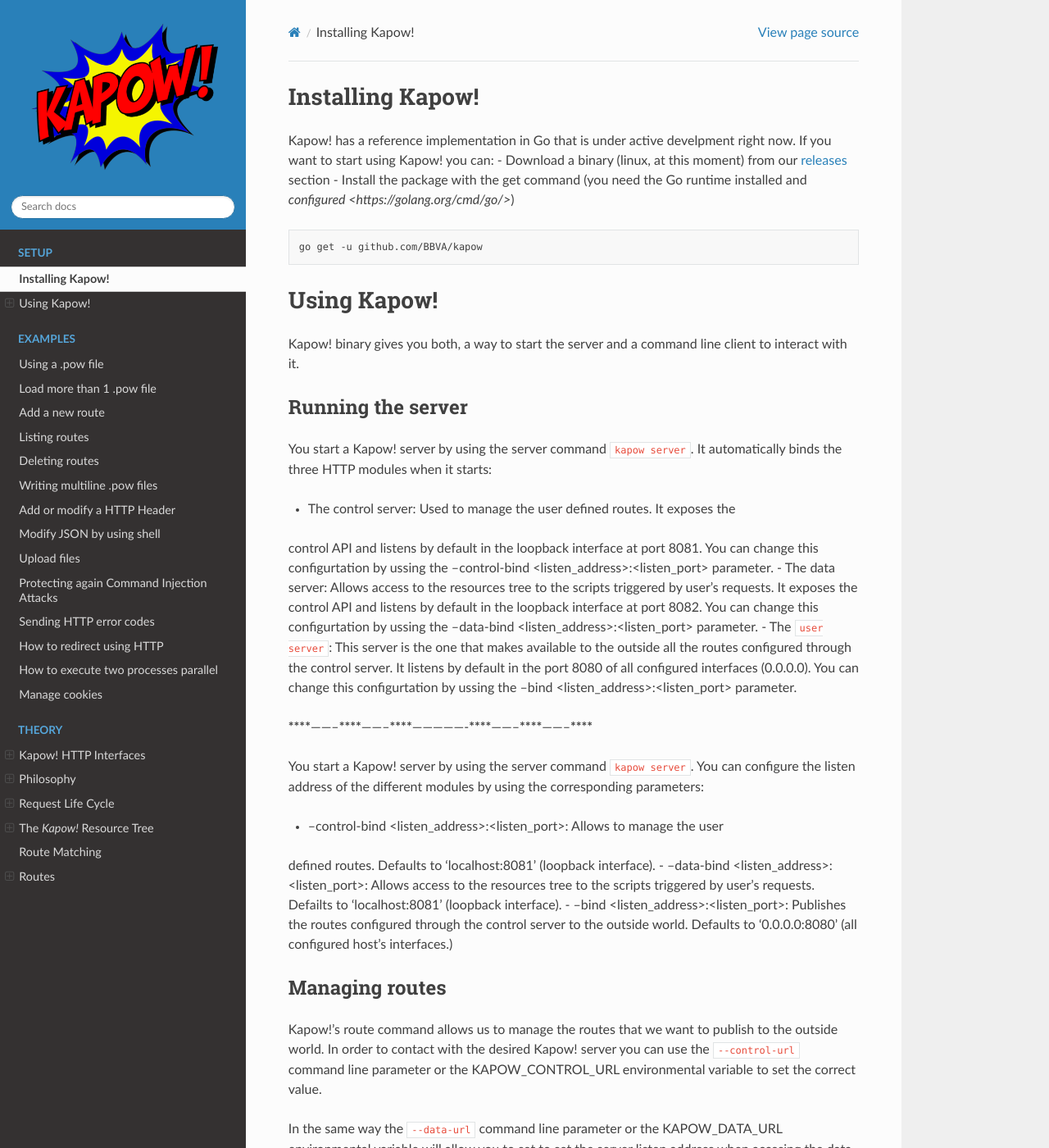
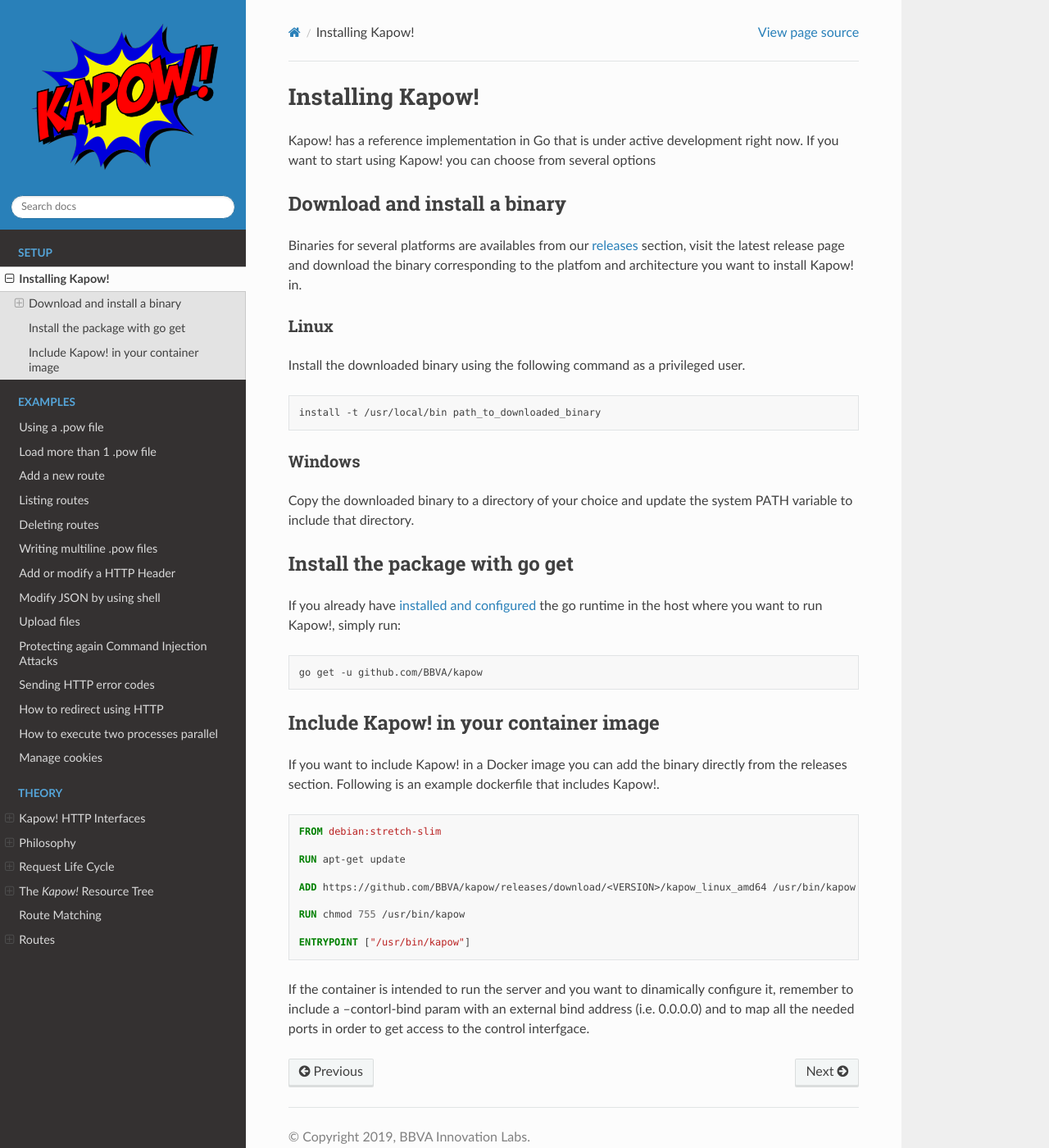
Before and after one commit to BBVA/kapow, a Sphinx documentation site: the page built from docs/source/setup/install-and-configure.rst, in a window 1280 px wide and 1400 px high. Shown: the whole window at 82% size. Built offline with Sphinx 7.4.7 and the Read the Docs theme 2.0.0, drawn with Linux system fonts in a browser that asks for light colours; pages that are not in the unit, such as notebooks, are missing from menus; some of the changed text lies outside the part shown.

Commit message:
Installation section redone

```diff
--- a/docs/source/setup/install-and-configure.rst
+++ b/docs/source/setup/install-and-configure.rst
@@ -1,68 +1,68 @@
 Installing Kapow!
 =================
 
-Kapow! has a reference implementation in Go that is under active develpment
-right now.  If you want to start using Kapow! you can:
-- Download a binary (linux, at this moment) from our
-`releases <https://github.com/BBVA/kapow/releases>`_ section
-- Install the package with the get command (you need the Go runtime installed
-and `configured <https://golang.org/cmd/go/>`)
+Kapow! has a reference implementation in Go that is under active development
+right now.  If you want to start using Kapow! you can choose from several
+options
+
+
+Download and install a binary
+-----------------------------
+
+Binaries for several platforms are availables from our
+`releases <https://github.com/BBVA/kapow/releases>`_ section, visit the latest
+release page and download the binary corresponding to the platfom and
+architecture you want to install Kapow! in.
+
+
+Linux
+^^^^^
+
+Install the downloaded binary using the following command as a privileged user.
+
+.. code-block:: bash
+
+    install -t /usr/local/bin path_to_downloaded_binary
+
+
+Windows
+^^^^^^^
+
+Copy the downloaded binary to a directory of your choice and update the system
+PATH variable to include that directory.
+
+
+Install the package with go get
+-------------------------------
+
+If you already have `installed and configured <https://golang.org/cmd/go/>`_
+the go runtime in the host where you want to run Kapow!, simply run:
 
 .. code-block:: bash
 
     go get -u github.com/BBVA/kapow
 
-Using Kapow!
-============
 
-Kapow! binary gives you both, a way to start the server and a command line
-client to interact with it.
+Include Kapow! in your container image
+--------------------------------------
 
-Running the server
-------------------
+If you want to include Kapow! in a Docker image you can add the binary directly
+from the releases section.  Following is an example dockerfile that includes
+Kapow!.
 
-You start a Kapow! server by using the server command ``kapow server``.  It
-automatically binds the three HTTP modules when it starts:
+.. code-block:: dockerfile
 
-- The control server: Used to manage the user defined routes.  It exposes the
-control API and listens by default in the loopback interface at port 8081.  You
-can change this configurtation by ussing the
---control-bind <listen_address>:<listen_port> parameter.
-- The data server: Allows access to the resources tree to the scripts triggered
-by user's requests.  It exposes the control API and listens by default in the
-loopback interface at port 8082.  You can change this configurtation by ussing
-the --data-bind <listen_address>:<listen_port> parameter.
-- The ``user server``: This server is the one that makes available to the
-outside all the routes configured through the control server.  It listens by
-default in the port 8080 of all configured interfaces (0.0.0.0). You can change this
-configurtation by ussing the --bind <listen_address>:<listen_port> parameter.
+  FROM debian:stretch-slim
 
+  RUN apt-get update
 
+  ADD https://github.com/BBVA/kapow/releases/download/<VERSION>/kapow_linux_amd64 /usr/bin/kapow
 
-********--------********--------********----------------********--------********--------********
+  RUN chmod 755 /usr/bin/kapow
 
-You start a Kapow! server by using the server command ``kapow server``.  You can
-configure the listen address of the different modules by using the
-corresponding parameters:
+  ENTRYPOINT ["/usr/bin/kapow"]
 
-- --control-bind <listen_address>:<listen_port>: Allows to manage the user
-defined routes.  Defaults to 'localhost:8081' (loopback interface).
-- --data-bind <listen_address>:<listen_port>: Allows access to the resources
-tree to the scripts triggered by user's requests.  Defailts to 'localhost:8081'
-(loopback interface).
-- --bind <listen_address>:<listen_port>: Publishes the routes configured
-through the control server to the outside world.  Defaults to '0.0.0.0:8080'
-(all configured host's interfaces.)
-
-
-Managing routes
----------------
-
-Kapow!'s route command allows us to manage the routes that we want to publish
-to the outside world.  In order to contact with the desired Kapow! server you
-can use the ``--control-url`` command line parameter or the KAPOW_CONTROL_URL
-environmental variable to set the correct value.
-
-In the same way the ``--data-url`` command line parameter or the KAPOW_DATA_URL
-environmental variable will allow you to set to set the server listen address
-when accesing the data server, although this case is less frequent.
+If the container is intended to run the server and you want to dinamically
+configure it, remember to include a --contorl-bind param with an external bind
+address (i.e. 0.0.0.0) and to map all the needed ports in order to get access
+to the control interfgace.
```
